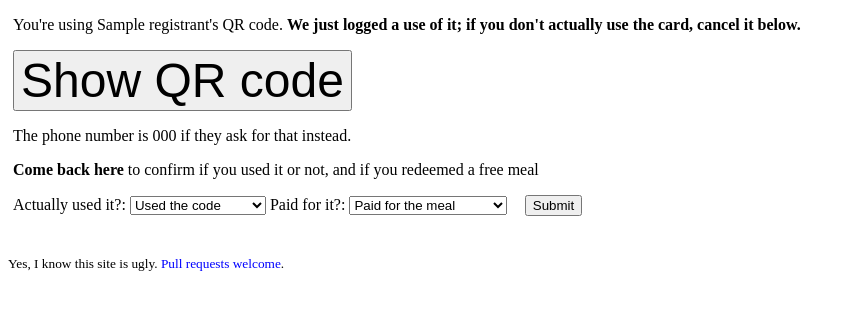
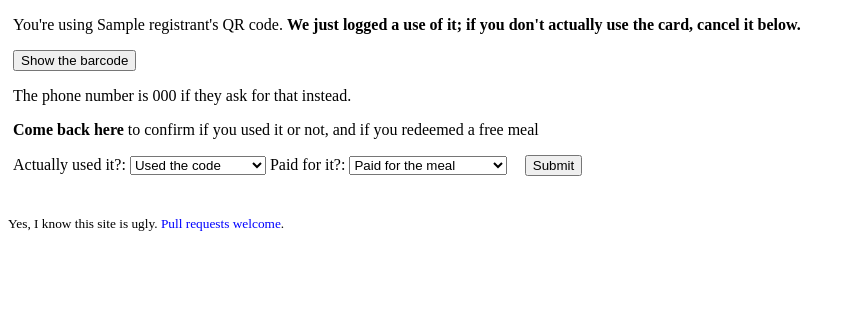
Before and after one commit to djsutherland/chips-with-friends, a Flask app: template chip_friends/templates/use.html in a window 1280 px wide. Shown: the top 310 px of the page, without its empty margins (0-854 px from the left). Run offline with Flask 2, Linux system fonts and the light colour scheme; the template is opened without the code that fills it: values that come from a table or form of the project are taken from there, most other values are stand-ins (such as "Sample title", 1, 10 or a date in 2020).

Commit message:
Fixed show barcode form

```diff
--- a/chip_friends/templates/use.html
+++ b/chip_friends/templates/use.html
@@ -26,7 +26,7 @@
 <b>We just logged a use of it; if you don't actually use the card, cancel it below.</b>
 </p>
 
-<p><form action="https://chipotle.com/chiptopia-barcode" method="GET"><input type="hidden" name="barcode" value="{{ use.qr_code.barcode }}"><input type="submit" value="Show QR code" id="show-barcode" /></form></p>
+<p><form action="https://chipotle.com/chiptopia-barcode" method="GET"><button name="barcode" value="{{ use.qr_code.barcode }}" type="submit">Show the barcode</button></form></p>
 
 <p>The phone number is {{ use.qr_code.phone }} if they ask for that instead.</p>
 
```
